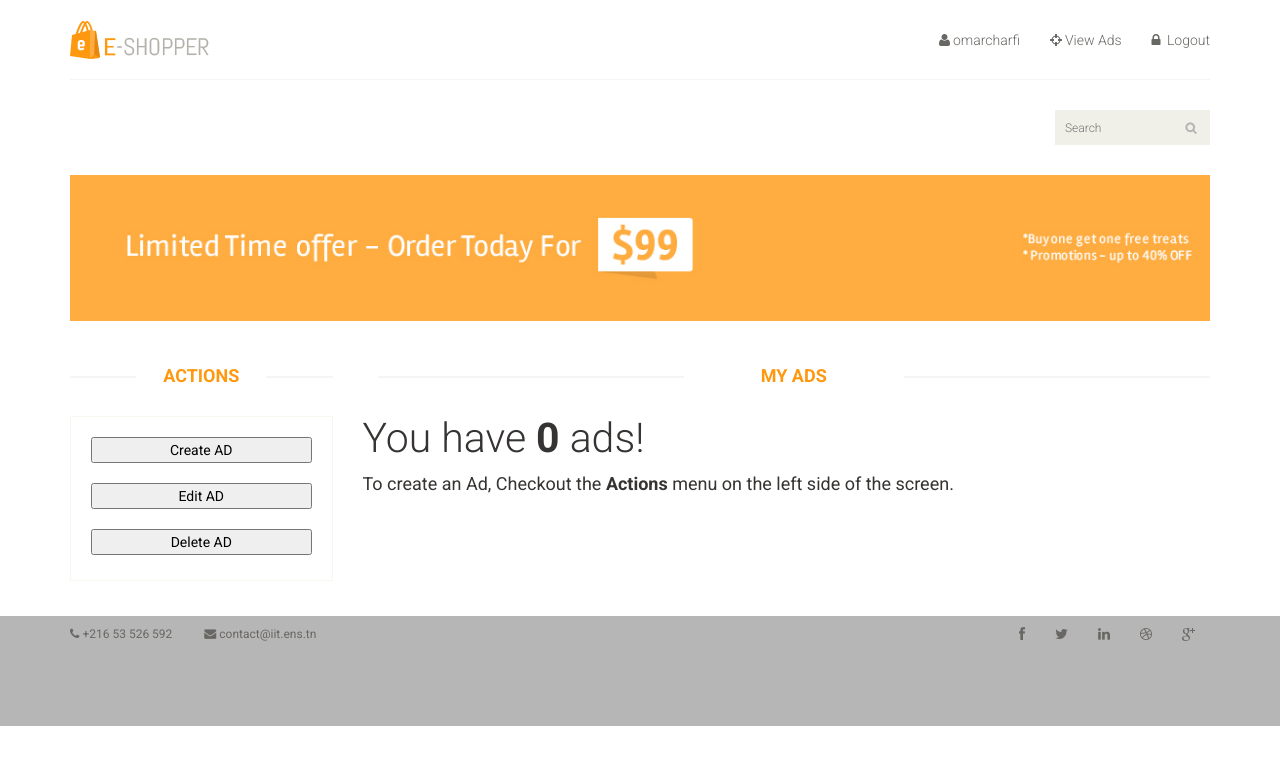
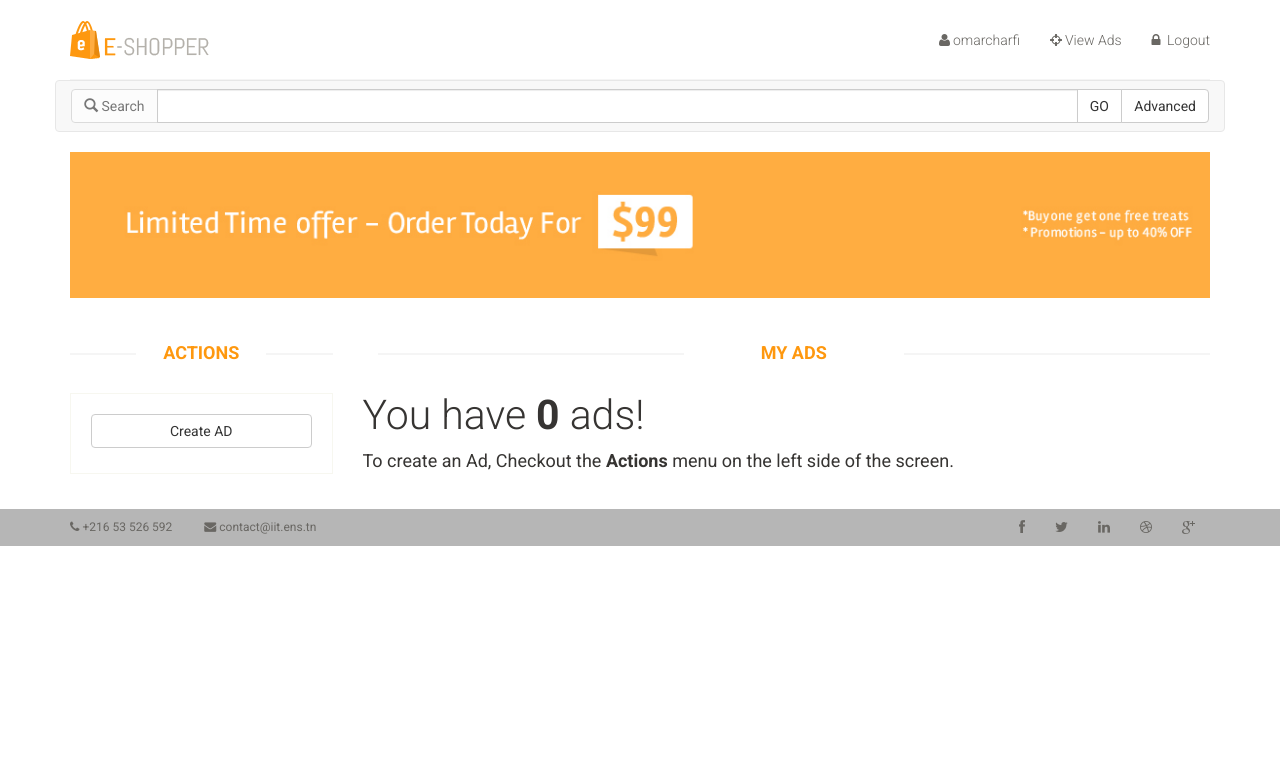
Before and after one commit to charfiomar/IHM_E-Shopper, a PHP site: page /Views/Annonce/MesAnnonces.php in a window 1280 px wide. Shown: the top 765 px of the page. Run offline with PHP 8.4, Linux system fonts and the light colour scheme; the template is opened without the code that fills it, so the values that code supplies are empty; a user stored in the database is signed in.

Commit message:
final touches

```diff
--- a/Views/Annonce/MesAnnonces.php
+++ b/Views/Annonce/MesAnnonces.php
@@ -51,28 +51,33 @@ if(!isset($_SESSION['username']))
             </div>
         </div>
     </div><!--/header-middle-->
-
-    <div class="header-bottom"><!--header-bottom-->
-        <div class="container">
-            <div class="row">
-                <div class="col-sm-9">
-                    <div class="navbar-header">
-                        <button type="button" class="navbar-toggle" data-toggle="collapse" data-target=".navbar-collapse">
-                            <span class="sr-only">Toggle navigation</span>
-                            <span class="icon-bar"></span>
-                            <span class="icon-bar"></span>
-                            <span class="icon-bar"></span>
-                        </button>
-                    </div>
+    <div class="container"><!--SearchBar-->
+        <div class="row">
+            <nav class="navbar navbar-default">
+                <div class="nav nav-justified navbar-nav">
+                    <form class="navbar-form navbar-search" role="search">
+                        <div class="input-group">
+                            <div class="input-group-btn">
+                                <button type="button" class="btn btn-search btn-default" disabled>
+                                    <span class="glyphicon glyphicon-search"></span>
+                                    <span class="label-icon">Search</span>
+                                </button>
+                            </div>
+                            <input type="text" class="form-control">
+                            <div class="input-group-btn">
+                                <button type="button" class="btn btn-search btn-default">
+                                    GO
+                                </button>
+                                <button type="button" class="btn btn-search btn-default">
+                                    Advanced
+                                </button>
+                            </div>
+                        </div>
+                    </form>
                 </div>
-                <div class="col-sm-3">
-                    <div class="search_box pull-right">
-                        <input type="text" placeholder="Search"/>
-                    </div>
-                </div>
-            </div>
+            </nav>
         </div>
-    </div>
+    </div><!--/SearchBar-->
 </header>
 
 <section id="advertisement">
@@ -90,9 +95,11 @@ if(!isset($_SESSION['username']))
                     <div class="panel-group category-products" id="accordian"><!--category-productsr-->
                             <div class="panel panel-default">
                                 <div class="panel-heading">
-                                    <a href="index.php?controller=Annonce&action=add"><button class="btn-group-justified">Create AD</button></a><br>
-                                    <a href="index.php?controller=Annonce&action=add"><button class="btn-group-justified">Edit AD</button></a><br>
-                                    <a href="index.php?controller=Annonce&action=add"><button class="btn-group-justified">Delete AD</button></a>
+                                    <a href="index.php?controller=Annonce&action=add">
+                                        <button type="button" class="btn btn-search btn-default btn-group-justified">
+                                            <span class="label-icon">Create AD</span>
+                                        </button>
+                                    </a>
                                 </div>
                             </div>
                     </div><!--/category-productsr-->
--- a/css/main.css
+++ b/css/main.css
@@ -353,7 +353,6 @@ ul.sub-menu {
 
 #footer {
   background: #F0F0E9;
-  height: 110px;
 }
 
 
@@ -2530,3 +2529,24 @@ h2.title {
   width: 100%;
   height: 100%;
 }
+
+
+/*************************
+*******SearchBar CSS******
+**************************/
+
+/* nav bar search box - drop down menu button */
+.navbar .navbar-search .dropdown-menu { min-width: 25px; }
+.dropdown-menu .label-icon { margin-left: 5px; }
+.btn-outline {
+  background-color: transparent;
+  color: inherit;
+  transition: all .5s;
+}
+
+@import url(http://netdna.bootstrapcdn.com/font-awesome/4.0.3/css/font-awesome.css);
+.bg-lightgray
+{
+  background-color:LightGray;
+  height: 110px;
+}
```
Also changed, not shown: Views/Annonce/AddAnnonce.php (+25 -19 lines), Views/Annonce/BiddingHistory.php (+26 -19 lines), Views/Annonce/ViewAnnonce.php (+25 -19 lines), Views/Utilisateur/Acceuil.php (+25 -19 lines), Views/login.php (+9 -29 lines), 1 other file.
